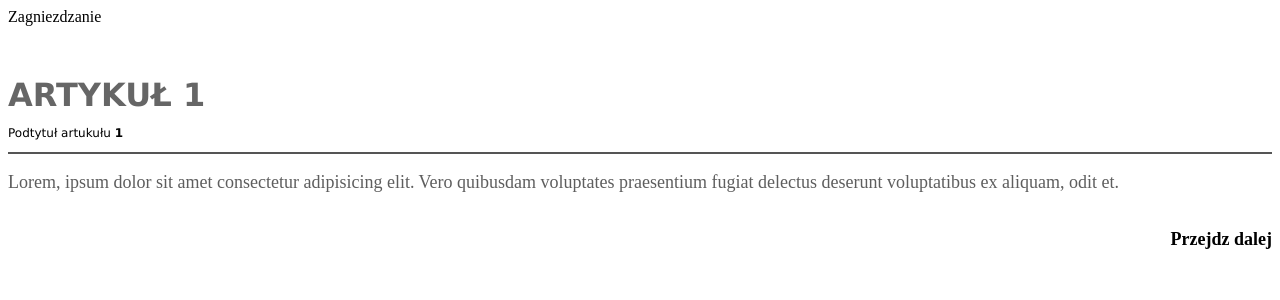
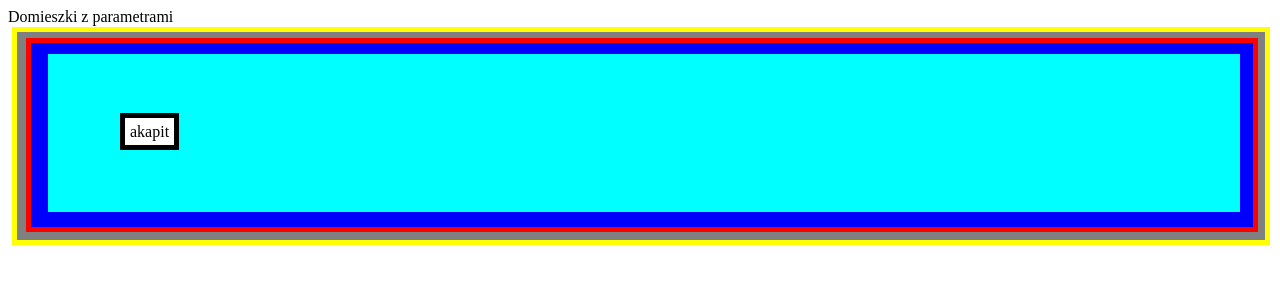
Before and after one commit to kbloski/scss_kurs, a Vue app in the folder vue-project/: page / in a window 1280 px wide. Shown: the top 300 px of the page. Built offline with nearby package versions, Linux system fonts and the light colour scheme.

Commit message:
Domieszki z parametrami

```diff
--- a/vue-project/src/components/sass/index.vue
+++ b/vue-project/src/components/sass/index.vue
@@ -3,7 +3,8 @@
     <!-- <l2_zmienne_part2></l2_zmienne_part2> -->
     <!-- <l3_listy></l3_listy> -->
     <!-- <l4_domieszki></l4_domieszki> -->
-    <l5_zagniezdzanie></l5_zagniezdzanie>
+    <!-- <l5_zagniezdzanie></l5_zagniezdzanie> -->
+    <l6_domieszki-zparametrami></l6_domieszki-zparametrami>
 </template>
 
 <script>
@@ -12,6 +13,7 @@ import l2_zmienne_part2 from './l2_zmienne_part2.vue';
 import l3_listy from './l3_listy.vue';
 import l4_domieszki from './l4_domieszki.vue';
 import l5_zagniezdzanie from './l5_zagniezdzanie.vue';
+import L6_domieszkiZparametrami from './l6_domieszkiZparametrami.vue';
 
 export default {
     components: {
@@ -19,7 +21,8 @@ export default {
         l2_zmienne_part2,
         l3_listy,
         l4_domieszki,
-        l5_zagniezdzanie
+        l5_zagniezdzanie,
+        L6_domieszkiZparametrami
     }
 }
 </script>
--- a/vue-project/src/components/sass/l4_domieszki.vue
+++ b/vue-project/src/components/sass/l4_domieszki.vue
@@ -36,6 +36,8 @@
 // @mixin nazwa2{
 //  @include nazwa;
 // }
+//
+// Domieszki nie można umieszczać w ciele innej domieszki
 
 $margin-1: 30px;
 $margin-2: 25px;
--- /dev/null
+++ b/vue-project/src/components/sass/l6_domieszkiZparametrami.vue
@@ -0,0 +1,57 @@
+<template>
+    <div>Domieszki z parametrami</div>
+
+    <div class="level-1">
+        <div class="level-2">
+            <div class="level-3">
+                <p><span>akapit</span></p>
+            </div>
+        </div>
+    </div>
+</template>
+
+<style lang="scss" scoped>
+
+@mixin b-line {
+    border-width: 5px;
+    border-style: solid;
+}
+
+@mixin b-color ($color, $bg-color) {
+    border-color: $color;
+    background: $bg-color;
+}
+
+@mixin margins ($par1: 1px 2px 3px 4px, $par2: 5px 6px 7px 8px){
+    margin: $par1;
+    padding: $par2;
+}
+
+.level-1,
+.level-2,
+.level-3 {
+    @include b-line();
+    @include margins();
+}
+
+.level-1 {
+    @include b-color(yellow, grey);
+}
+.level-2 {
+    @include b-color(red, blue);
+    @include margins(1px);
+}
+.level-3 {
+    @include b-color(blue, aqua);
+
+    p {
+        @include margins(2rem, 2rem);
+
+        span {
+            padding: 5px;
+            @include b-line;
+            @include b-color(black, white)
+        }
+    }
+}
+</style>
```
